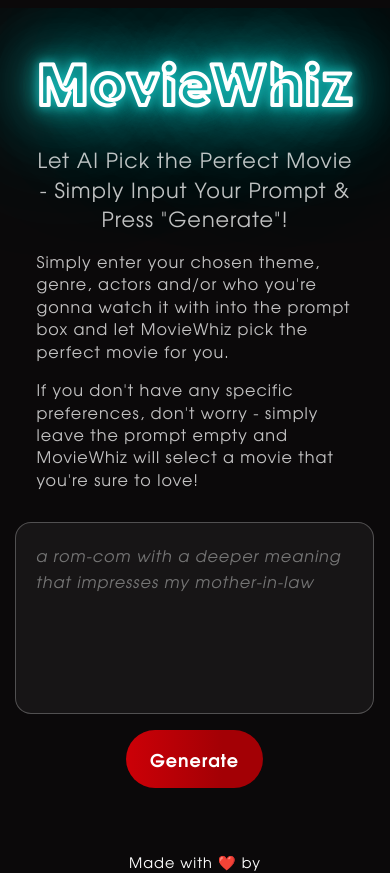
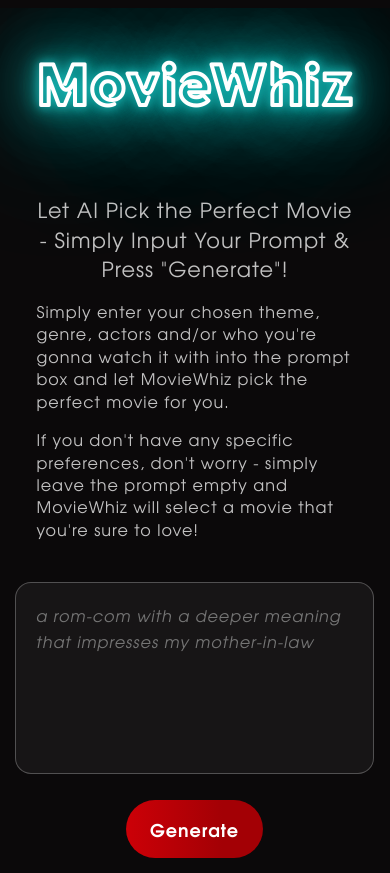
Before and after one commit to Sunkio/moviewhiz, a Next.js app: page / in a window 390 px wide. Shown: the top 873 px of the page. Built offline with nearby package versions, Linux system fonts and the light colour scheme.

Commit message:
add sub-container to index

```diff
--- a/pages/index.js
+++ b/pages/index.js
@@ -1,5 +1,6 @@
 import Head from 'next/head';
 import Footer from '../components/Footer';
+import Contact from './contact';
 import { useState } from 'react';
 
 const Home = () => {
@@ -38,6 +39,7 @@ const Home = () => {
           <div className="header-title">
             <h1 className="neon-text">MovieWhiz</h1>
           </div>
+            <div className="sub-container">
               <div className="header-subtitle">
                 <h2>Let AI Pick the Perfect Movie - Simply Input Your Prompt & Press "Generate"!</h2>
                 <p>
@@ -77,6 +79,7 @@ const Home = () => {
                     </div>
                 )}
             </div>
+        </div>
         <Footer />
       </div>
     </div>
--- a/pages/styles.css
+++ b/pages/styles.css
@@ -66,7 +66,7 @@ body {
     position: relative;
 }
 
-.container {
+.container, .sub-container {
     display: flex;
     place-content: center flex-start;
     align-items: center;
@@ -519,7 +519,7 @@ textarea {
 }
 
 @media (max-width: 600px) {
-    .sub-cd container {
+    .sub-container {
         max-width: 400px;
         width: 100%;
     }
```
Also changed, not shown: 1 other file (tests, documents, lock files or other folders). Lines whose indentation alone changed are shown as unchanged.
